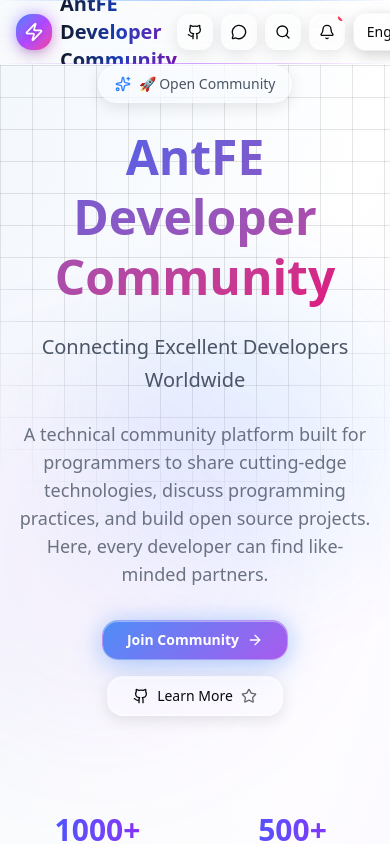
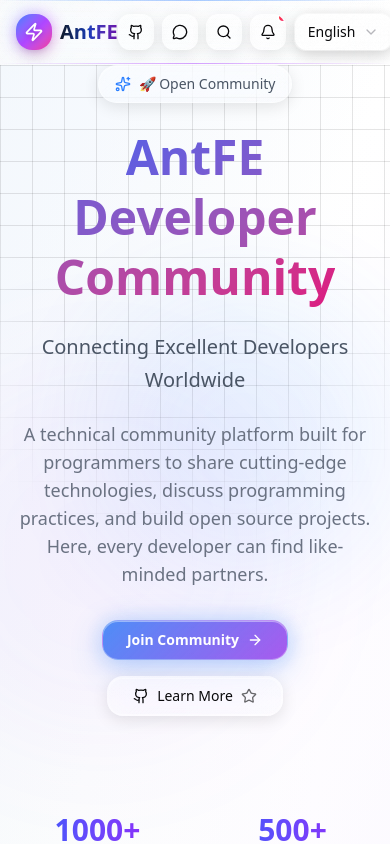
Before and after one commit to gentleman-org/antfe, a Next.js app: page /en in a window 390 px wide. Shown: the top 844 px of the page. Built offline with nearby package versions, Linux system fonts and the light colour scheme.

Commit message:
feat: add short title

```diff
--- a/components/layout/header.tsx
+++ b/components/layout/header.tsx
@@ -55,7 +55,8 @@
                     <div className="absolute inset-0 rounded-2xl bg-gradient-to-br from-blue-500 via-purple-500 to-pink-500 opacity-0 blur-xl transition-all duration-500 group-hover:opacity-40" />
                   </div>
                   <span className="bg-gradient-to-r from-gray-900 via-blue-800 to-purple-800 bg-clip-text text-xl font-bold text-transparent dark:from-white dark:via-blue-200 dark:to-purple-200">
-                    {t('layout.title')}
+                    <span className="md:hidden">{t('layout.shortTitle')}</span>
+                    <span className="hidden md:inline">{t('layout.title')}</span>
                   </span>
                 </Link>
               </div>
--- a/locales/en.json
+++ b/locales/en.json
@@ -27,6 +27,7 @@
   },
   "layout": {
     "title": "AntFE Developer Community",
+    "shortTitle": "AntFE",
     "menu": "Menu",
     "search": "Search",
     "home": "Home",
--- a/locales/zh-CN.json
+++ b/locales/zh-CN.json
@@ -27,6 +27,7 @@
   },
   "layout": {
     "title": "AntFE 程序员社区",
+    "shortTitle": "AntFE",
     "menu": "菜单",
     "search": "搜索",
     "home": "首页",
```
